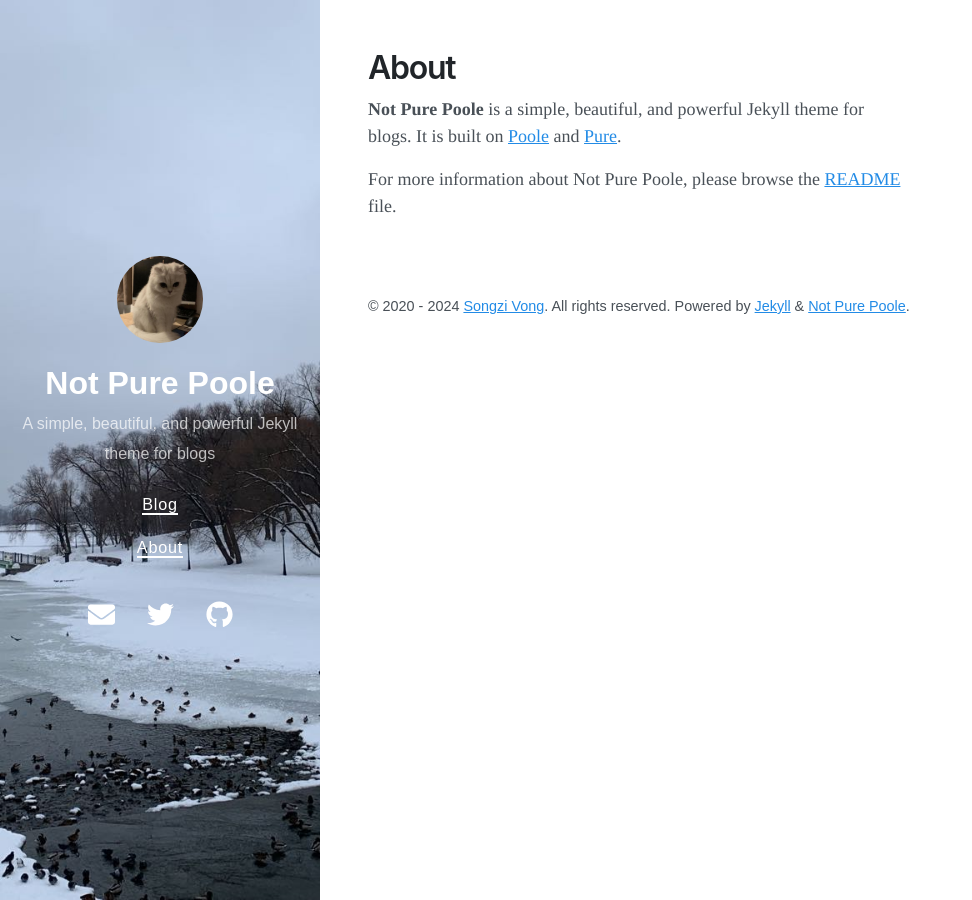
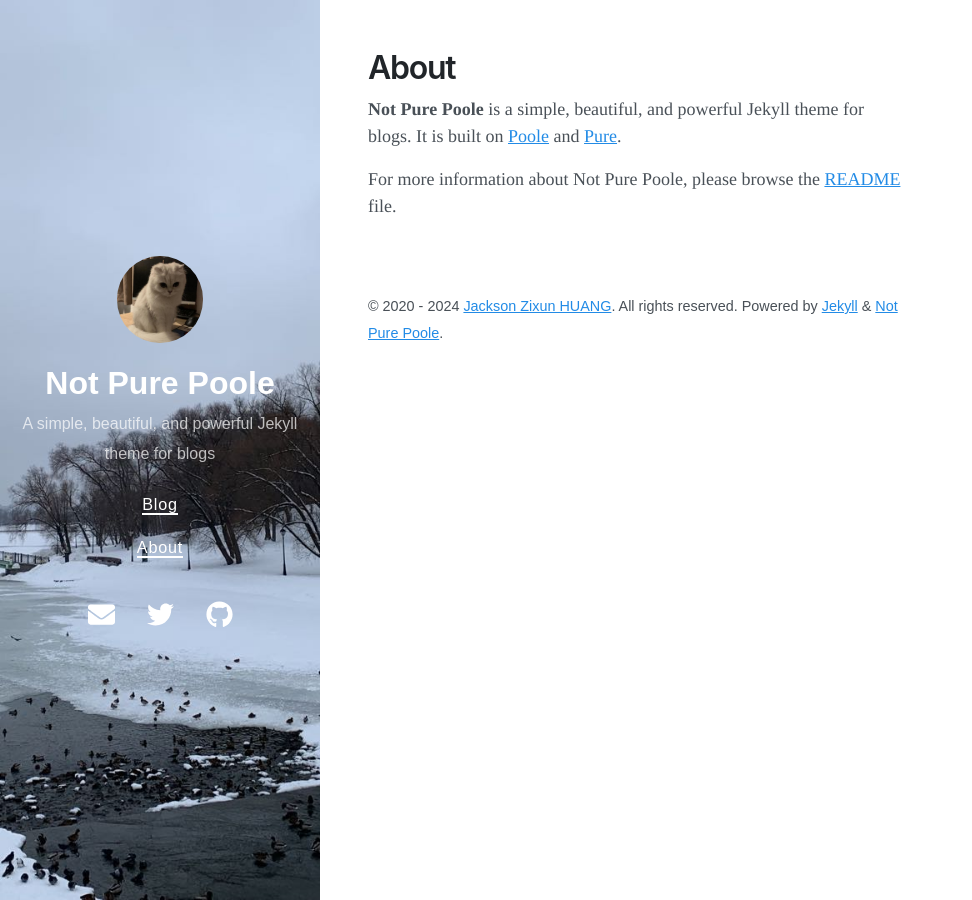
Before and after one commit to jacksonhzx95/jacksonhzx95.github.io, a Jekyll site: the page built from about.md, in a window 1280 px wide. Shown: the whole page, without its empty margins (0-972 px from the left). Built offline with Jekyll 4.4.1, drawn with Linux system fonts in a browser that asks for light colours; nearby versions of some CDN libraries.

Commit message:
Update _config.yml

```diff
--- a/_config.yml
+++ b/_config.yml
@@ -1,6 +1,7 @@
 # Setup
 title: Not Pure Poole
 description: A simple, beautiful, and powerful Jekyll theme for blogs
+remote_theme: sighingnow/jekyll-gitbook
 url: https://vszhub.github.io
 avatar: /avatar.jpeg
 paginate: 5
@@ -33,7 +34,7 @@
   card: summary
 logo: logo.png
 social:
-  name: Songzi Vong
+  name: Jackson Zixun HUANG
   links:
     - https://twitter.com/vszhub
     - https://github.com/vszhub
@@ -54,6 +55,6 @@
 
 # Specify the author for blog posts
 author:
-  name: Songzi Vong
-  url: https://github.com/vszhub/
-  email: vszhub@gmail.com
+  name: Jackson Zixun HUANG
+  url: https://github.com/jacksonhzx95/
+  email: zixun.huang@connect.polyu.hk
```
